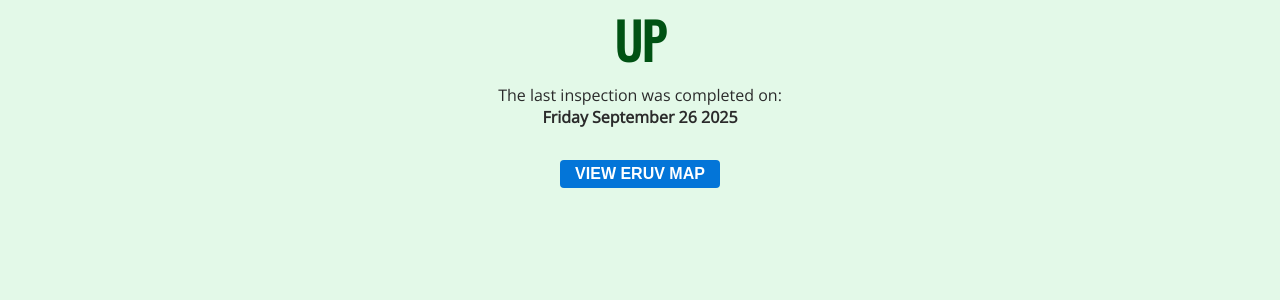
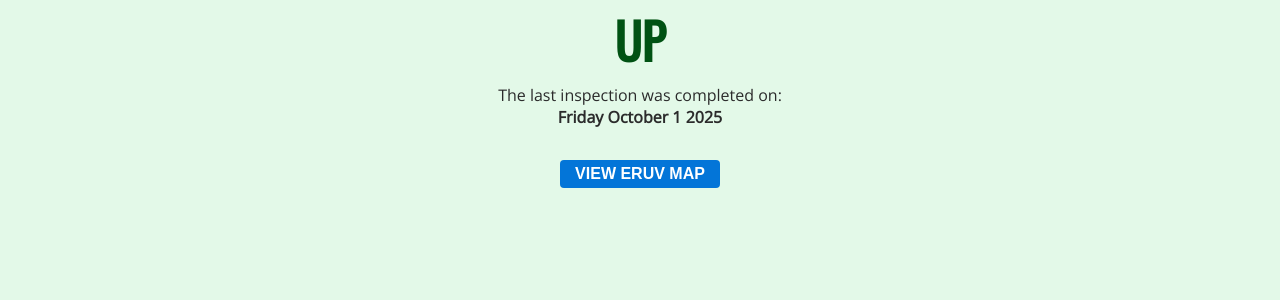
Before and after one commit to MisterGlass/eiruv, a Jekyll site: the page built from docs/index.md, in a window 1280 px wide. Shown: the part 132-432 px from the top of the page. Built offline with Jekyll 4.4.1, drawn with Linux system fonts in a browser that asks for light colours; our own code applies the rules of GitHub Pages for plain Markdown files.

Commit message:
Update eruv_status.yml

```diff
--- a/docs/_data/eruv_status.yml
+++ b/docs/_data/eruv_status.yml
@@ -1,3 +1,3 @@
 status: "Up"
-date: "Friday September 26 2025"
+date: "Friday October 1 2025"
 details: ""
```
